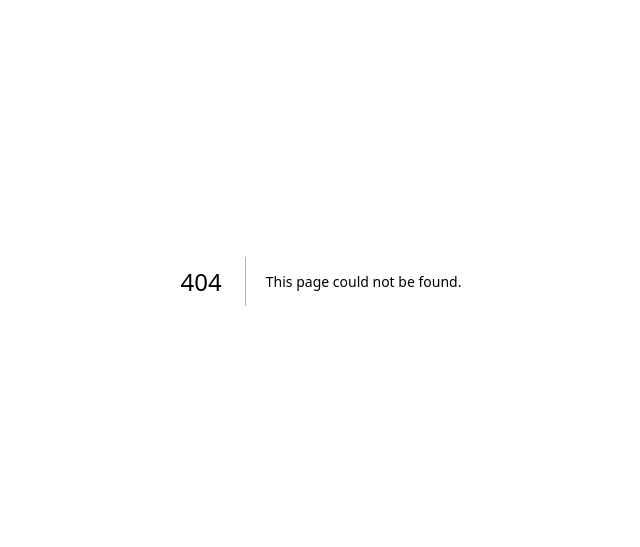
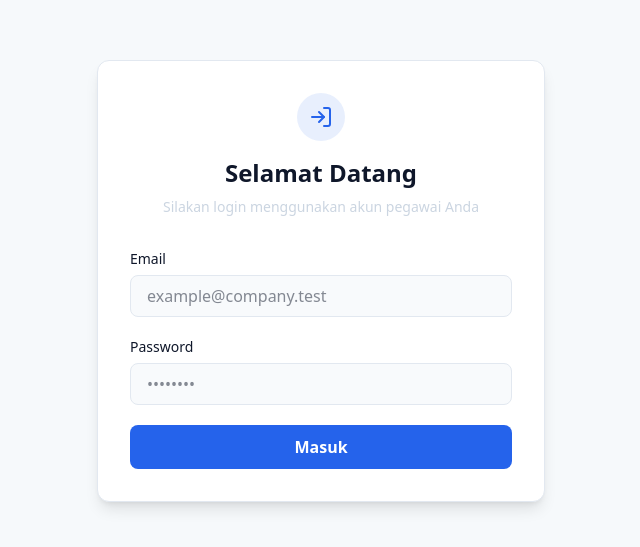
Before and after one commit to Ablebil/Online-Test-Employee, a Next.js app: page /login in a window 1280 px wide. Before the commit this address had no page. Shown: the part 119-666 px from the top of the page, without its empty margins (319-959 px from the left). Built offline with nearby package versions, Linux system fonts and the light colour scheme.

Commit message:
feat(auth): implement login page with react-hook-form

```diff
--- a/package.json
+++ b/package.json
@@ -9,6 +9,7 @@
     "lint": "eslint"
   },
   "dependencies": {
+    "@hookform/resolvers": "^5.2.2",
     "@prisma/adapter-pg": "^7.3.0",
     "@prisma/client": "^7.3.0",
     "@tanstack/react-query": "^5.90.20",
@@ -22,6 +23,7 @@
     "pg": "^8.18.0",
     "react": "19.2.3",
     "react-dom": "19.2.3",
+    "react-hook-form": "^7.71.1",
     "tailwind-merge": "^3.4.0",
     "zod": "^4.3.6"
   },
--- /dev/null
+++ b/src/app/login/page.tsx
@@ -0,0 +1,105 @@
+"use client";
+
+import { useState } from "react";
+import { useRouter } from "next/navigation";
+import { useForm } from "react-hook-form";
+import { zodResolver } from "@hookform/resolvers/zod";
+import { useMutation } from "@tanstack/react-query";
+import { Loader2, LogIn, AlertCircle } from "lucide-react";
+import { LoginSchema, LoginDTO } from "@/schemas/auth.schema";
+import { authClient } from "@/lib/api/auth";
+import { FormInput } from "@/components/ui/FormInput";
+
+export default function LoginPage() {
+  const router = useRouter();
+  const [globalError, setGlobalError] = useState("");
+
+  const {
+    register,
+    handleSubmit,
+    formState: { errors },
+  } = useForm<LoginDTO>({
+    resolver: zodResolver(LoginSchema),
+    defaultValues: {
+      email: "",
+      password: "",
+    },
+  });
+
+  const loginMutation = useMutation({
+    mutationFn: authClient.login,
+    onSuccess: () => {
+      router.push("/dashboard");
+    },
+    onError: () => {
+      const msg = "Terjadi kesalahan saat login";
+      setGlobalError(msg);
+    },
+  });
+
+  const onSubmit = (data: LoginDTO) => {
+    setGlobalError("");
+    loginMutation.mutate(data);
+  };
+
+  return (
+    <div className="min-h-screen flex items-center justify-center bg-secondary/30 p-4">
+      <div className="w-full max-w-md bg-card border border-border rounded-xl shadow-lg p-8">
+        {/* header */}
+        <div className="text-center mb-8">
+          <div className="inline-flex items-center justify-center w-12 h-12 rounded-full bg-primary/10 text-primary mb-4">
+            <LogIn size={24} />
+          </div>
+          <h1 className="text-2xl font-bold text-foreground">Selamat Datang</h1>
+          <p className="text-muted-foreground mt-2 text-sm">
+            Silakan login menggunakan akun pegawai Anda
+          </p>
+        </div>
+
+        {/* error alert */}
+        {globalError && (
+          <div className="mb-6 p-4 bg-destructive/10 border border-destructive/20 rounded-lg flex items-center gap-3 text-destructive animate-in fade-in slide-in-from-top-2">
+            <AlertCircle size={20} />
+            <span className="text-sm font-medium">{globalError}</span>
+          </div>
+        )}
+
+        {/* login form */}
+        <form onSubmit={handleSubmit(onSubmit)} className="space-y-5">
+          <FormInput
+            label="Email"
+            type="email"
+            placeholder="example@company.test"
+            registration={register("email")}
+            error={errors.email?.message}
+            disabled={loginMutation.isPending}
+          />
+
+          <FormInput
+            label="Password"
+            type="password"
+            placeholder="••••••••"
+            registration={register("password")}
+            error={errors.password?.message}
+            disabled={loginMutation.isPending}
+          />
+
+          <button
+            type="submit"
+            disabled={loginMutation.isPending}
+            className="w-full bg-primary text-primary-foreground font-semibold py-2.5 rounded-lg hover:bg-primary/90 focus:outline-none focus:ring-2 focus:ring-ring focus:ring-offset-2 transition-all flex items-center justify-center gap-2 disabled:opacity-70 disabled:cursor-not-allowed mt-2"
+          >
+            {loginMutation.isPending ? (
+              <>
+                <Loader2 size={18} className="animate-spin" />
+                Memproses...
+              </>
+            ) : (
+              "Masuk"
+            )}
+          </button>
+        </form>
+      </div>
+    </div>
+  );
+}
--- /dev/null
+++ b/src/components/ui/FormInput.tsx
@@ -0,0 +1,39 @@
+import { UseFormRegisterReturn } from "react-hook-form";
+import { clsx } from "clsx";
+
+interface FormInputProps extends React.InputHTMLAttributes<HTMLInputElement> {
+  label: string;
+  error?: string;
+  registration: UseFormRegisterReturn;
+}
+
+export function FormInput({
+  label,
+  error,
+  registration,
+  className,
+  ...props
+}: FormInputProps) {
+  return (
+    <div className={className}>
+      <label className="block text-sm font-medium text-foreground mb-1.5">
+        {label}
+      </label>
+      <input
+        {...registration}
+        {...props}
+        className={clsx(
+          "w-full px-4 py-2 bg-background border rounded-lg focus:outline-none focus:ring-2 focus:ring-offset-1 transition-all disabled:opacity-50",
+          error
+            ? "border-destructive focus:ring-destructive/30"
+            : "border-input focus:ring-ring",
+        )}
+      />
+      {error && (
+        <p className="mt-1 text-xs text-destructive font-medium animate-pulse">
+          {error}
+        </p>
+      )}
+    </div>
+  );
+}
--- /dev/null
+++ b/src/lib/api/auth.ts
@@ -0,0 +1,19 @@
+import { LoginDTO } from "@/schemas/auth.schema";
+import { api } from "@/lib/axios";
+
+export const authClient = {
+  login: async (data: LoginDTO) => {
+    const response = await api.post("/auth/login", data);
+    return response.data;
+  },
+
+  logout: async () => {
+    const response = await api.post("/auth/logout");
+    return response.data;
+  },
+
+  getMe: async () => {
+    const response = await api.get("/auth/me");
+    return response.data;
+  },
+};
```
Also changed, not shown: 1 other file (tests, documents, lock files or other folders).
